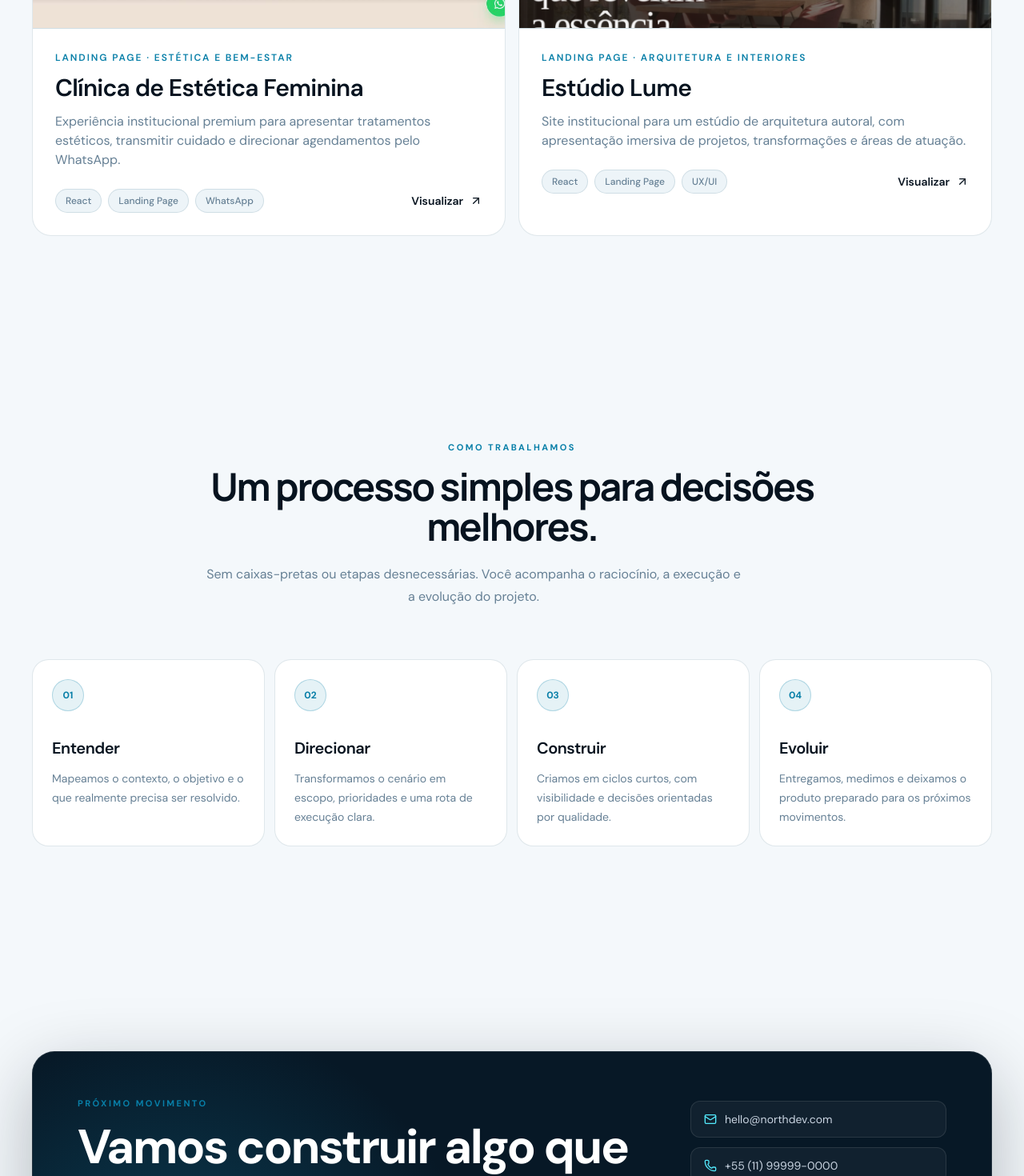
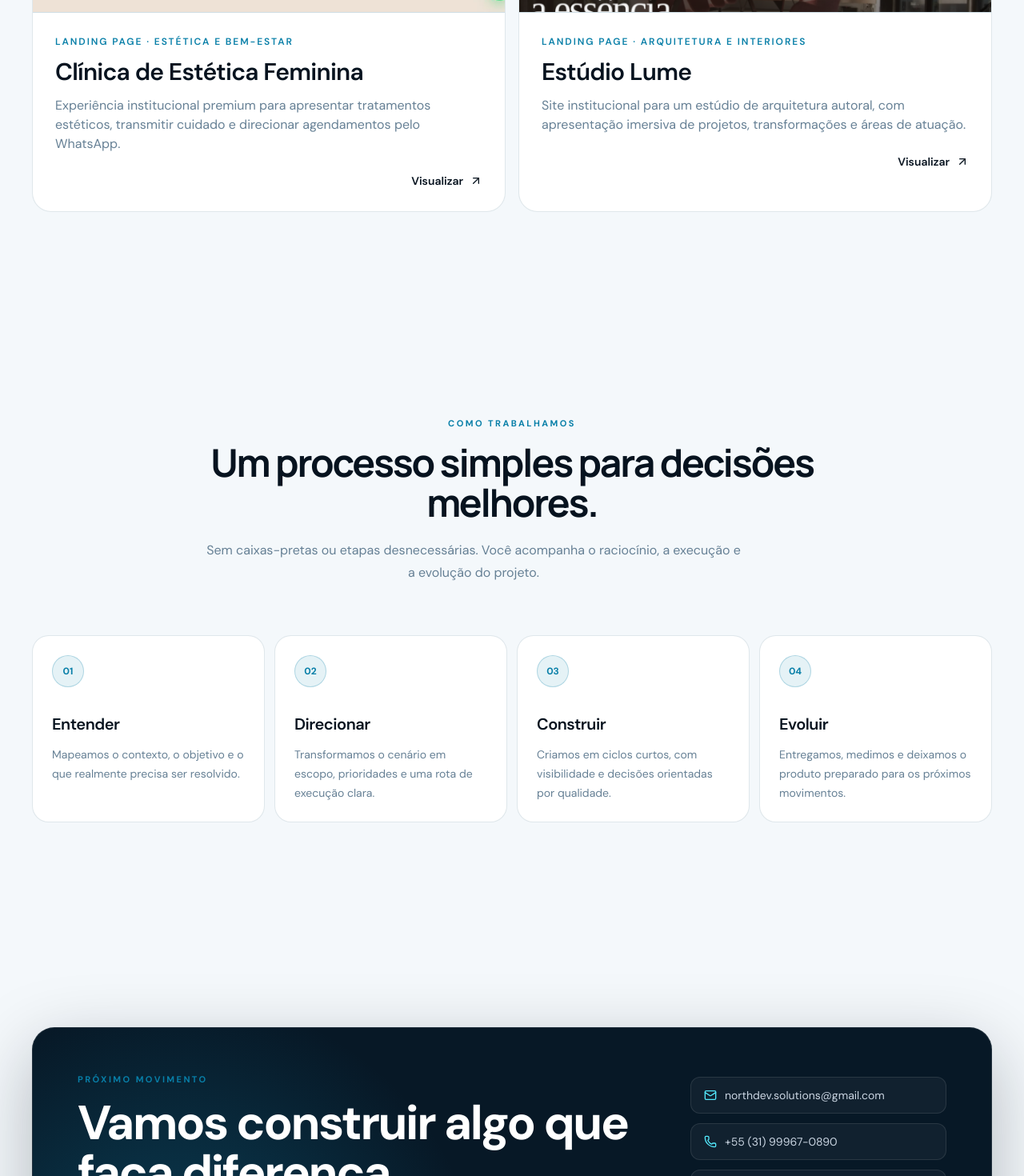
Before and after one commit to Impedrohenriq/NortDev_V2, a React (Vite) app: page / in a window 1280 px wide. Shown: the part 4855-6325 px from the top of the page at 80% size. Built offline with nearby package versions, Linux system fonts and the light colour scheme.

Commit message:
Att de nomes e numeros

```diff
--- a/src/data/site.ts
+++ b/src/data/site.ts
@@ -40,7 +40,6 @@ export const projects: Project[] = [
     name: 'NorthDev Auto Detailing',
     category: 'Experiência premium · Serviços',
     description: 'Landing page de alta conversão para um estúdio de estética automotiva, com direção visual imersiva e foco em agendamento.',
-    technologies: ['React', 'Landing Page', 'UX/UI'],
     url: 'https://estetica-automotiva-two.vercel.app/',
     image: '/projects/estetica-automotiva.png',
     accent: 'cyan',
@@ -49,7 +48,6 @@ export const projects: Project[] = [
     name: 'MJ Emporium',
     category: 'Catálogo digital · E-commerce',
     description: 'Vitrine mobile first para venda de iPhones, com catálogo organizado, experiência refinada e contato direto pelo WhatsApp.',
-    technologies: ['React', 'Catálogo', 'Mobile First'],
     url: 'https://mjemporium.vercel.app/',
     image: '/projects/mj-emporium.png',
     accent: 'blue',
@@ -58,7 +56,6 @@ export const projects: Project[] = [
     name: 'Bendito Bolo',
     category: 'Portfólio autoral · Gastronomia',
     description: 'Site institucional para confeitaria artesanal, construído para apresentar criações autorais e facilitar novas encomendas.',
-    technologies: ['React', 'Sanity', 'Portfólio'],
     url: 'https://benditobolodecoracao.vercel.app/',
     image: '/projects/bendito-bolo.png',
     accent: 'cyan',
@@ -67,7 +64,6 @@ export const projects: Project[] = [
     name: 'Clínica de Estética Feminina',
     category: 'Landing page · Estética e bem-estar',
     description: 'Experiência institucional premium para apresentar tratamentos estéticos, transmitir cuidado e direcionar agendamentos pelo WhatsApp.',
-    technologies: ['React', 'Landing Page', 'WhatsApp'],
     url: 'https://clinicaesteticanorthdev.vercel.app/',
     image: '/projects/clinica-estetica.png',
     accent: 'blue',
@@ -76,7 +72,6 @@ export const projects: Project[] = [
     name: 'Estúdio Lume',
     category: 'Landing page · Arquitetura e interiores',
     description: 'Site institucional para um estúdio de arquitetura autoral, com apresentação imersiva de projetos, transformações e áreas de atuação.',
-    technologies: ['React', 'Landing Page', 'UX/UI'],
     url: 'https://estudiolume.vercel.app/',
     image: '/projects/estudio-lume.png',
     accent: 'cyan',
@@ -91,7 +86,8 @@ export const processSteps: ProcessStep[] = [
 ];
 
 export const company = {
-  email: 'hello@northdev.com',
-  phone: '+55 (11) 99999-0000',
+  email: 'northdev.solutions@gmail.com',
+  phone: '+55 (31) 99967-0890',
+  whatsappUrl: `https://wa.me/5531999670890?text=${encodeURIComponent('Olá! Gostaria de solicitar um orçamento.')}`,
   location: 'Brasil · remoto ou presencial',
 };
--- a/src/sections/Contact.tsx
+++ b/src/sections/Contact.tsx
@@ -19,10 +19,10 @@ export function Contact() {
 
             <div className="mt-10 grid shrink-0 gap-3 text-sm text-slate-300 lg:mt-0 lg:min-w-80">
               <a href={`mailto:${company.email}`} className="contact-item"><Mail /> {company.email}</a>
-              <a href={`tel:${company.phone.replace(/\D/g, '')}`} className="contact-item"><Phone /> {company.phone}</a>
+              <a href={company.whatsappUrl} target="_blank" rel="noreferrer" className="contact-item"><Phone /> {company.phone}</a>
               <span className="contact-item"><MapPin /> {company.location}</span>
-              <a href={`mailto:${company.email}`} className="button-primary mt-2 justify-center">
-                Iniciar conversa <ArrowUpRight className="size-4" />
+              <a href={company.whatsappUrl} target="_blank" rel="noreferrer" className="button-primary mt-2 justify-center">
+                Pedir orçamento no WhatsApp <ArrowUpRight className="size-4" />
               </a>
             </div>
           </div>
--- a/src/sections/Projects.tsx
+++ b/src/sections/Projects.tsx
@@ -32,7 +32,6 @@ export function Projects() {
                 <h3 className="mt-3 text-2xl font-semibold tracking-tight text-heading sm:text-3xl">{project.name}</h3>
                 <p className="mt-3 max-w-2xl text-sm leading-6 text-muted sm:text-base">{project.description}</p>
                 <div className="mt-6 flex flex-wrap items-center gap-2">
-                  {project.technologies.map((technology) => <span key={technology} className="tech-pill">{technology}</span>)}
                   <a href={project.url} target="_blank" rel="noreferrer" className="ml-auto inline-flex items-center gap-2 text-sm font-semibold text-heading transition-colors hover:text-accent">
                     Visualizar <ArrowUpRight className="size-4" />
                   </a>
--- a/src/types/site.ts
+++ b/src/types/site.ts
@@ -16,7 +16,6 @@ export type Project = {
   name: string;
   category: string;
   description: string;
-  technologies: string[];
   url: string;
   image: string;
   accent: 'blue' | 'cyan';
```
